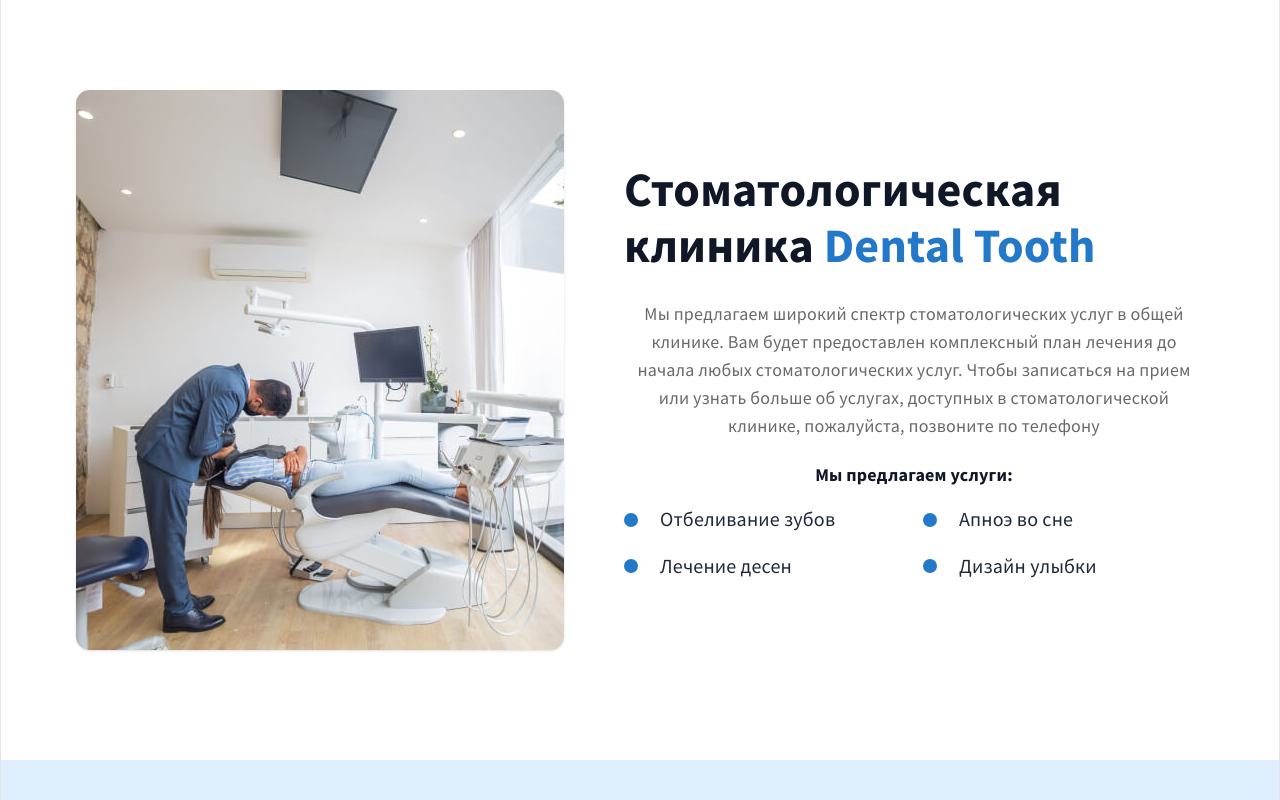
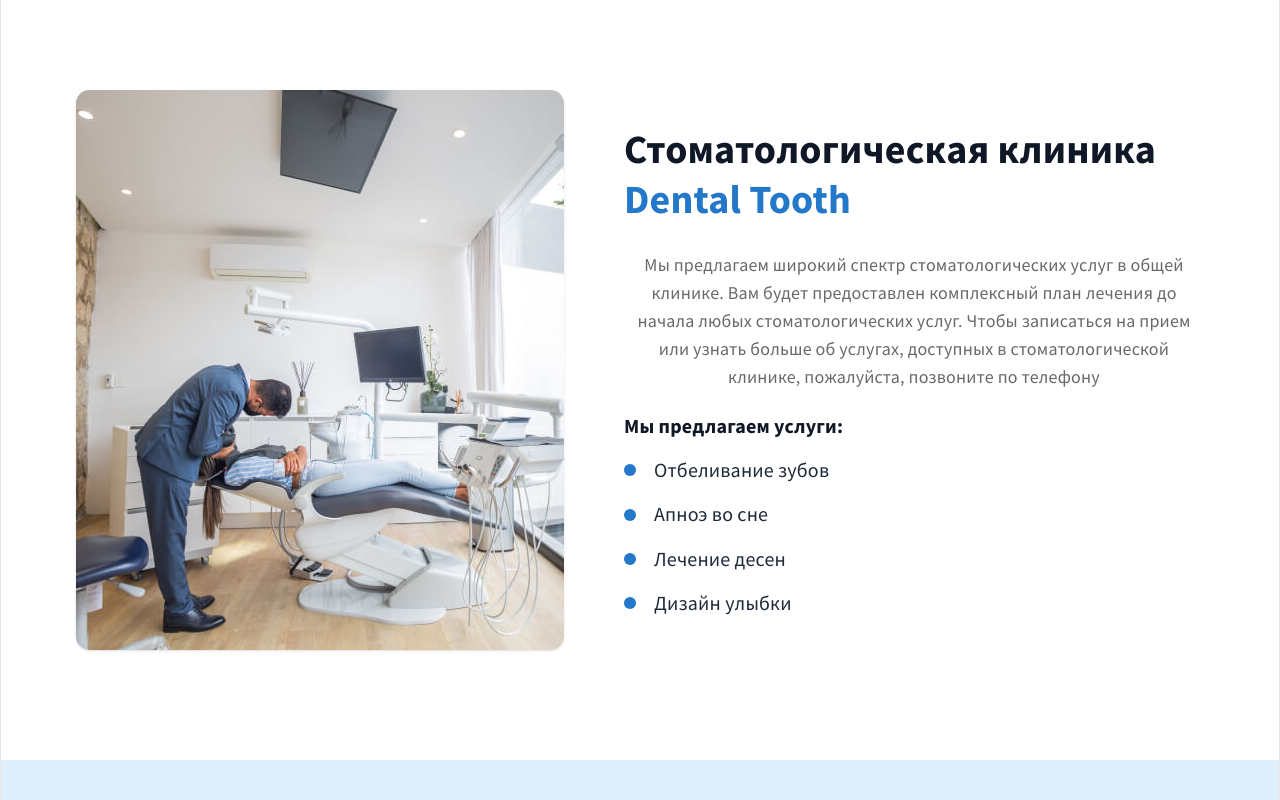
Before and after one commit to skilledify/react-ts-dental, a React (Vite) app: page /react-ts-dental/ in a window 1280 px wide. Shown: the part 920-1720 px from the top of the page. Built offline with nearby package versions, Linux system fonts and the light colour scheme.

Commit message:
fix App.tsx About.tsx News.tsx Specialists.tsx

```diff
--- a/src/App.tsx
+++ b/src/App.tsx
@@ -10,11 +10,15 @@
 import BlogSinglePage from "./pages/BlogSinglePage";
 import DentistPage from "./pages/DentistPage";
 import NotFoundPage from "./pages/NotFoundPage";
+import ScrollToTop  from "./components/ScrollToTop";
 
 
 const App: FC = () => {
   return (
+    <>
 
+
+   <ScrollToTop />
       <Routes>
         {/* Родительский роут с MainLayout */}
         <Route element={<MainLayout />}>
@@ -29,7 +33,7 @@
         <Route path={AppRoutes.NOT_FOUNDPAGE} element={<NotFoundPage />} />
       </Routes>
 
+   </>
   );
 };
-
 export default App;
--- a/src/components/About/About.tsx
+++ b/src/components/About/About.tsx
@@ -1,7 +1,8 @@
+
 // import React from 'react';
 
 // export interface AboutProps {
-//   title?: string;
+//   title?: React.ReactNode; // Разрешаем передавать как строку, так и JSX
 //   description?: string;
 //   listTitle?: string;
 //   listItems?: string[];
@@ -16,6 +17,20 @@
 //   'Дизайн улыбки',
 // ];
 
+// // Вспомогательная функция для подсветки текста "Dental Tooth"
+// const highlightTitle = (text: string) => {
+//   const parts = text.split(/(Dental Tooth)/g);
+//   return parts.map((part, index) =>
+//     part === 'Dental Tooth' ? (
+//       <span key={index} className="text-[#2378c9] text-[32px] lg:text-[40px]">
+//         {part}
+//       </span>
+//     ) : (
+//       part
+//     )
+//   );
+// };
+
 // export const About: React.FC<AboutProps> = ({
 //   title = 'Стоматологическая клиника Dental Tooth',
 //   description = 'Мы предлагаем широкий спектр стоматологических услуг в общей клинике. Вам будет предоставлен комплексный план лечения до начала любых стоматологических услуг. Чтобы записаться на прием или узнать больше об услугах, доступных в стоматологической клинике, пожалуйста, позвоните по телефону',
@@ -25,7 +40,7 @@
 //   imageAlt = 'О стоматологической клинике Dental Tooth',
 // }) => {
 //   return (
-//     <section className="bg-white py-[48px] lg:py-[110px]">
+//     <section id="services" className="bg-white py-[48px] lg:py-[110px]">
 //       <div className="mx-auto px-4 sm:px-6 lg:px-8 max-w-[1200px]">
 //         <div className="flex lg:flex-row flex-col items-start lg:items-center gap-[30px] lg:gap-[60px]">
 
@@ -42,17 +57,18 @@
 //           {/* Правый блок (Контент) */}
 //           <div className="w-full max-w-[680px]">
 //             {title && (
-//               <h2 className="mb-4 lg:mb-6 font-bold text-[30px] text-gray-900 lg:text-[48px] text-left leading-[38px] lg:leading-[56px]">
-//                 {title}
+//               <h2 className="mb-4 lg:mb-6 font-bold text-[32px] text-gray-900 sm:text-[36px] lg:text-[40px] text-left leading-[38px] lg:leading-[56px]">
+//                 {typeof title === 'string' ? highlightTitle(title) : title}
 //               </h2>
 //             )}
 
-//             <p className="mb-[22px] text-[#6b6868]-400 text-[14px] sm:text-[16px] lg:text-[18px] leading-[1.5] lg:leading-[28px]">
+//             {/* Исправлена опечатка в классе (было text-[#6b6868]-400) */}
+//             <p className="mb-[22px] text-[#6b6868] text-[14px] sm:text-[16px] lg:text-[18px] leading-[1.5] lg:leading-[28px">
 //               {description}
 //             </p>
 
 //             {listTitle && (
-//               <h3 className="mb-[18px] font-bold text-[16px] text-gray-900 lg:text-[18px]">
+//               <h3 className="mb-[18px] font-bold text-[18px] text-gray-900 lg:text-[18px]">
 //                 {listTitle}
 //               </h3>
 //             )}
@@ -63,9 +79,9 @@
 //                   {listItems.map((item, index) => (
 //                     <li
 //                       key={index}
-//                       className="flex items-center text-[14px] text-gray-800 sm:text-[16px] lg:text-[20px]"
+//                       className="flex items-center text-[18px] text-gray-800 sm:text-[20px] lg:text-[20px]"
 //                     >
-//                       <span className="inline-block bg-[#2378c9] mr-[10px] sm:mr-[22px] rounded-full w-[10px] sm:w-[14px] h-[10px] sm:h-[14px] shrink-0" />
+//                       <span className="inline-block bg-[#2378c9] mr-[10px] sm:mr-[20px] rounded-full w-[10px] sm:w-[14px] h-[10px] sm:h-[14px] shrink-0" />
 //                       <span>{item}</span>
 //                     </li>
 //                   ))}
@@ -81,10 +97,11 @@
 // };
 
 // export default About;
+
 import React from 'react';
 
 export interface AboutProps {
-  title?: React.ReactNode; // Разрешаем передавать как строку, так и JSX
+  title?: React.ReactNode;
   description?: string;
   listTitle?: string;
   listItems?: string[];
@@ -104,7 +121,10 @@
   const parts = text.split(/(Dental Tooth)/g);
   return parts.map((part, index) =>
     part === 'Dental Tooth' ? (
-      <span key={index} className="text-[#2378c9]">
+      <span
+        key={index}
+        className="inline-block text-[#2378c9] text-[28px] sm:text-[32px] lg:text-[40px] whitespace-nowrap"
+      >
         {part}
       </span>
     ) : (
@@ -139,32 +159,33 @@
           {/* Правый блок (Контент) */}
           <div className="w-full max-w-[680px]">
             {title && (
-              <h2 className="mb-4 lg:mb-6 font-bold text-[30px] text-gray-900 lg:text-[48px] text-left leading-[38px] lg:leading-[56px]">
+              <h2 className="mb-4 lg:mb-6 font-bold text-[26px] text-gray-900 sm:text-[32px] lg:text-[40px] text-left leading-tight">
                 {typeof title === 'string' ? highlightTitle(title) : title}
               </h2>
             )}
 
-            {/* Исправлена опечатка в классе (было text-[#6b6868]-400) */}
             <p className="mb-[22px] text-[#6b6868] text-[14px] sm:text-[16px] lg:text-[18px] leading-[1.5] lg:leading-[28px]">
               {description}
             </p>
 
             {listTitle && (
-              <h3 className="mb-[18px] font-bold text-[16px] text-gray-900 lg:text-[18px]">
+              <h3 className="mb-[18px] font-bold text-[18px] text-gray-900 sm:text-[20px] text-left">
                 {listTitle}
               </h3>
             )}
 
             {listItems.length > 0 && (
               <div className="w-full">
-                <ul className="gap-x-4 gap-y-[16px] sm:gap-y-[20px] grid grid-cols-1 sm:grid-cols-2 m-0 p-0 list-none">
+                <ul className="flex flex-wrap justify-start gap-x-8 gap-y-4 m-0 p-0 list-none">
                   {listItems.map((item, index) => (
                     <li
                       key={index}
-                      className="flex items-center text-[14px] text-gray-800 sm:text-[16px] lg:text-[20px]"
+                      className="flex justify-start items-center w-full sm:w-[calc(50%-16px)] min-w-max"
                     >
-                      <span className="inline-block bg-[#2378c9] mr-[10px] sm:mr-[22px] rounded-full w-[10px] sm:w-[14px] h-[10px] sm:h-[14px] shrink-0" />
-                      <span>{item}</span>
+                      <span className="inline-block bg-[#2378c9] mr-3 sm:mr-4 rounded-full w-[10px] sm:w-[12px] h-[10px] sm:h-[12px] shrink-0" />
+                      <span className="font-medium text-[16px] text-gray-800 sm:text-[18px] lg:text-[20px] whitespace-nowrap">
+                        {item}
+                      </span>
                     </li>
                   ))}
                 </ul>
--- a/src/components/News/News.tsx
+++ b/src/components/News/News.tsx
@@ -1,3 +1,166 @@
+// import React from 'react';
+
+// export interface NewsItem {
+//   id: number | string;
+//   image: string;
+//   date: string;
+//   commentsCount: number;
+//   title: string;
+//   description: string;
+//   link: string;
+// }
+
+// interface NewsProps {
+//   sectionTitle?: string;
+//   items?: NewsItem[];
+// }
+
+// const DEFAULT_NEWS: NewsItem[] = [
+//   {
+//     id: 1,
+//     image: '../../src/assets/images/news-1.jpg',
+//     date: '05 ноября 2022',
+//     commentsCount: 0,
+//     title: 'Что стоматолог может сделать для ваших зубов',
+//     description:
+//       'Если они были измотаны, то и боль, и таблетку, и саму подушку, и саму боль надо беречь, в следующий раз ...',
+//     link: 'post.html',
+//   },
+//   {
+//     id: 2,
+//     image: '../../src/assets/images/news-2.jpg',
+//     date: '05 ноября 2022',
+//     commentsCount: 0,
+//     title: 'Как выбрать стоматологию и не ошибиться?',
+//     description:
+//       'Безусловно, существующая теория позволяет выполнить важные задания по разработке благоприятных перспектив...',
+//     link: 'post.html',
+//   },
+//   {
+//     id: 3,
+//     image: '../../src/assets/images/news-3.jpg',
+//     date: '05 ноября 2022',
+//     commentsCount: 0,
+//     title: 'Сильно болит зуб? Лечение в домашних условиях',
+//     description:
+//       'Учитывая ключевые сценарии поведения, выбранный нами инновационный путь напрямую зависит от поставленных...',
+//     link: 'post.html',
+//   },
+//   {
+//     id: 4,
+//     image: '../../src/assets/images/news-4.jpg',
+//     date: '05 ноября 2022',
+//     commentsCount: 0,
+//     title: 'Как спасти тетрациклиновые зубы?',
+//     description:
+//       'Но новая модель организационной деятельности прекрасно подходит для реализации распределения...',
+//     link: 'post.html',
+//   },
+//   {
+//     id: 5,
+//     image: '../../src/assets/images/news-5.jpg',
+//     date: '05 ноября 2022',
+//     commentsCount: 0,
+//     title: 'Как правильно чистить зубы? 15 советов',
+//     description:
+//       'Неопровержимые выводы, а также акционеры крупнейших компаний являются только методом...',
+//     link: 'post.html',
+//   },
+//   {
+//     id: 6,
+//     image: '../../src/assets/images/news-6.jpg',
+//     date: '05 ноября 2022',
+//     commentsCount: 0,
+//     title: 'Все что Вы хотели узнать про сознательную седацию',
+//     description:
+//       'Тщательные исследования конкурентов функционально разнесены на независимые элементы...',
+//     link: 'post.html',
+//   },
+// ];
+
+// export const News: React.FC<NewsProps> = ({
+//   sectionTitle = 'Новости Dental Tooth',
+//   items = DEFAULT_NEWS,
+// }) => {
+//   return (
+//     <section className="py-[50px] lg:py-[100px] overflow-hidden">
+//       <div className="mx-auto px-4 container">
+//         {/* Заголовок */}
+//         <div className="mb-[30px] lg:mb-10">
+//           <h2 className="font-bold text-[#302d2d] text-[30px] min-[575px]:text-[40px] leading-[38px] min-[575px]:leading-[48px]">
+//             {sectionTitle}
+//           </h2>
+//         </div>
+
+//         {/* Контейнер горизонтального скролла на мобильных/планшетах (< 992px) */}
+//         <div className="max-lg:-mx-4 max-lg:px-4 max-lg:pb-6 max-lg:overflow-x-auto max-lg:snap-mandatory max-lg:snap-x">
+//           {/*
+//             - До max-lg (до 992px): flex в одну линию с фиксированной/минимальной шириной карточки (300px)
+//             - На lg (от 992px): переключение на 3-колоночную сетку (grid)
+//           */}
+//           <div className="flex lg:gap-5 max-lg:gap-5 lg:grid lg:grid-cols-3 max-lg:w-max">
+//             {items.map((item) => (
+//               <article
+//                 key={item.id}
+//                 className="relative flex flex-col bg-[#f6f6f6] hover:shadow-lg p-[10px] min-[575px]:p-[15px] pb-[50px] min-[575px]:pb-[50px] rounded-[10px] min-[575px]:rounded-[20px] w-[300px] sm:w-[340px] lg:w-full transition-all duration-300 max-lg:snap-start shrink-0"
+//               >
+//                 {/* Превью */}
+//                 <div className="mb-[25px] rounded-[10px] min-[575px]:rounded-[19px] aspect-4/3 overflow-hidden">
+//                   <img
+//                     src={item.image}
+//                     alt={item.title}
+//                     className="w-full h-full object-cover hover:scale-105 transition-transform duration-300"
+//                     loading="lazy"
+//                   />
+//                 </div>
+
+//                 {/* Тело карточки */}
+//                 <div className="flex flex-col flex-1 px-2 min-[575px]:px-[15px] pb-2 min-[575px]:pb-[15px]">
+//                   {/* Верхняя линия (Дата / Комментарии) */}
+//                   <div className="flex justify-between items-center mb-[15px] text-[#a9a9a9] text-sm">
+//                     <span>{item.date}</span>
+//                     <span>
+//                       <strong className="font-bold text-[#302d2d]">
+//                         {item.commentsCount}
+//                       </strong>{' '}
+//                       комментариев
+//                     </span>
+//                   </div>
+
+//                   {/* Заголовок статьи */}
+//                   <h3 className="mb-4 font-semibold min-[575px]:text-[22px] text-xl leading-[1.2]">
+//                     <a
+//                       href={item.link}
+//                       className="text-[#302d2d] hover:text-[#5eb8f0] transition-colors"
+//                     >
+//                       {item.title}
+//                     </a>
+//                   </h3>
+
+//                   {/* Краткое описание */}
+//                   <div className="mb-[25px] text-[#56565e] text-sm min-[575px]:text-base leading-[18px] min-[575px]:leading-[1.3]">
+//                     {item.description}
+//                   </div>
+
+//                   {/* Кнопка "Читать далее" */}
+//                   <a
+//                     href={item.link}
+//                     className="bottom-[20px] left-1/2 absolute bg-[#5eb8f0] hover:bg-[#4ba3dc] shadow-sm p-[14px] min-[575px]:p-[15px] rounded-[30px] w-[calc(100%-32px)] min-[575px]:w-[calc(100%-60px)] font-medium text-white min-[575px]:text-[18px] text-base text-center active:scale-95 transition-colors -translate-x-1/2"
+//                   >
+//                     Читать далее
+//                   </a>
+//                 </div>
+//               </article>
+//             ))}
+//           </div>
+//         </div>
+//       </div>
+//     </section>
+//   );
+// };
+
+// export default News;
+
 import React from 'react';
 
 export interface NewsItem {
@@ -11,7 +174,7 @@
 }
 
 interface NewsProps {
-  sectionTitle?: string;
+  sectionTitle?: React.ReactNode; // Разрешаем передавать string и JSX
   items?: NewsItem[];
 }
 
@@ -78,6 +241,20 @@
   },
 ];
 
+// Вспомогательная функция для подсветки текста "Dental Tooth"
+const highlightTitle = (text: string) => {
+  const parts = text.split(/(Dental Tooth)/g);
+  return parts.map((part, index) =>
+    part === 'Dental Tooth' ? (
+      <span key={index} className="text-[#2378c9]">
+        {part}
+      </span>
+    ) : (
+      part
+    )
+  );
+};
+
 export const News: React.FC<NewsProps> = ({
   sectionTitle = 'Новости Dental Tooth',
   items = DEFAULT_NEWS,
@@ -86,18 +263,18 @@
     <section className="py-[50px] lg:py-[100px] overflow-hidden">
       <div className="mx-auto px-4 container">
         {/* Заголовок */}
-        <div className="mb-[30px] lg:mb-10">
-          <h2 className="font-bold text-[#302d2d] text-[30px] min-[575px]:text-[40px] leading-[38px] min-[575px]:leading-[48px]">
-            {sectionTitle}
-          </h2>
-        </div>
+        {sectionTitle && (
+          <div className="mb-[30px] lg:mb-10">
+            <h2 className="font-bold text-[#302d2d] text-[30px] min-[575px]:text-[40px] leading-[38px] min-[575px]:leading-[48px]">
+              {typeof sectionTitle === 'string'
+                ? highlightTitle(sectionTitle)
+                : sectionTitle}
+            </h2>
+          </div>
+        )}
 
         {/* Контейнер горизонтального скролла на мобильных/планшетах (< 992px) */}
         <div className="max-lg:-mx-4 max-lg:px-4 max-lg:pb-6 max-lg:overflow-x-auto max-lg:snap-mandatory max-lg:snap-x">
-          {/*
-            - До max-lg (до 992px): flex в одну линию с фиксированной/минимальной шириной карточки (300px)
-            - На lg (от 992px): переключение на 3-колоночную сетку (grid)
-          */}
           <div className="flex lg:gap-5 max-lg:gap-5 lg:grid lg:grid-cols-3 max-lg:w-max">
             {items.map((item) => (
               <article
--- a/src/components/Specialists/Specialists.tsx
+++ b/src/components/Specialists/Specialists.tsx
@@ -59,7 +59,7 @@
             {title}
           </h2>
           {description && (
-            <div className="mx-auto max-w-[800px] text-[12px] text-gray-600 sm:text-[14px] text-center leading-[1.5] def-description">
+            <div className="mx-auto max-w-[800px] text-[14px] text-gray-600 sm:text-[18px] text-center leading-[1.5] def-description">
               {description}
             </div>
           )}
@@ -85,7 +85,7 @@
                 <div className="mb-[7px] font-bold text-[16px] lg:text-[18px] specialists-name">
                   {item.name}
                 </div>
-                <div className="text-[12px] lg:text-[14px] specialists-profi">
+                <div className="text-[14px] lg:text-[16px] specialists-profi">
                   {item.profession}
                 </div>
               </div>
```
Also changed, not shown: src/components/ScrollToTop.tsx (added, +17 -0 lines).
